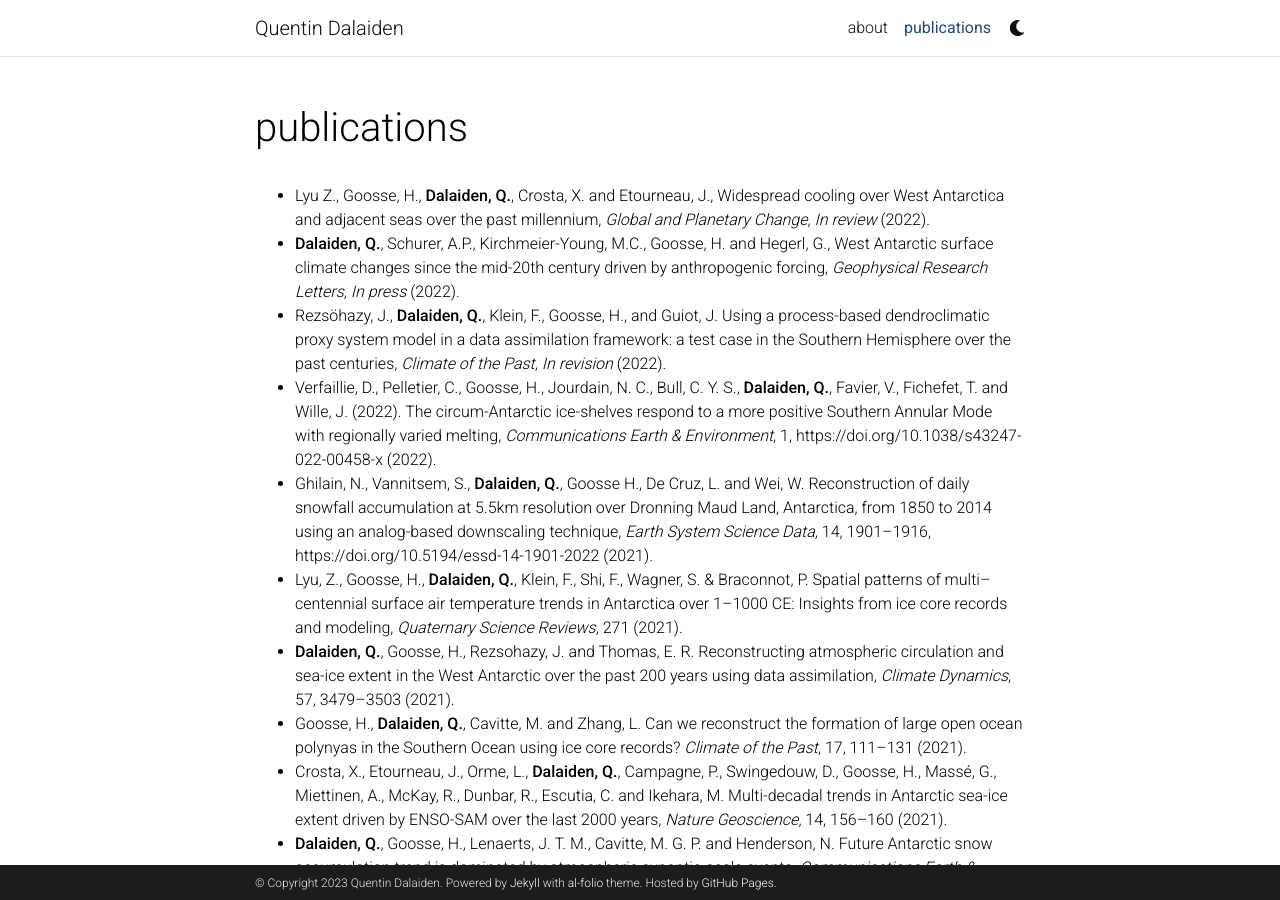
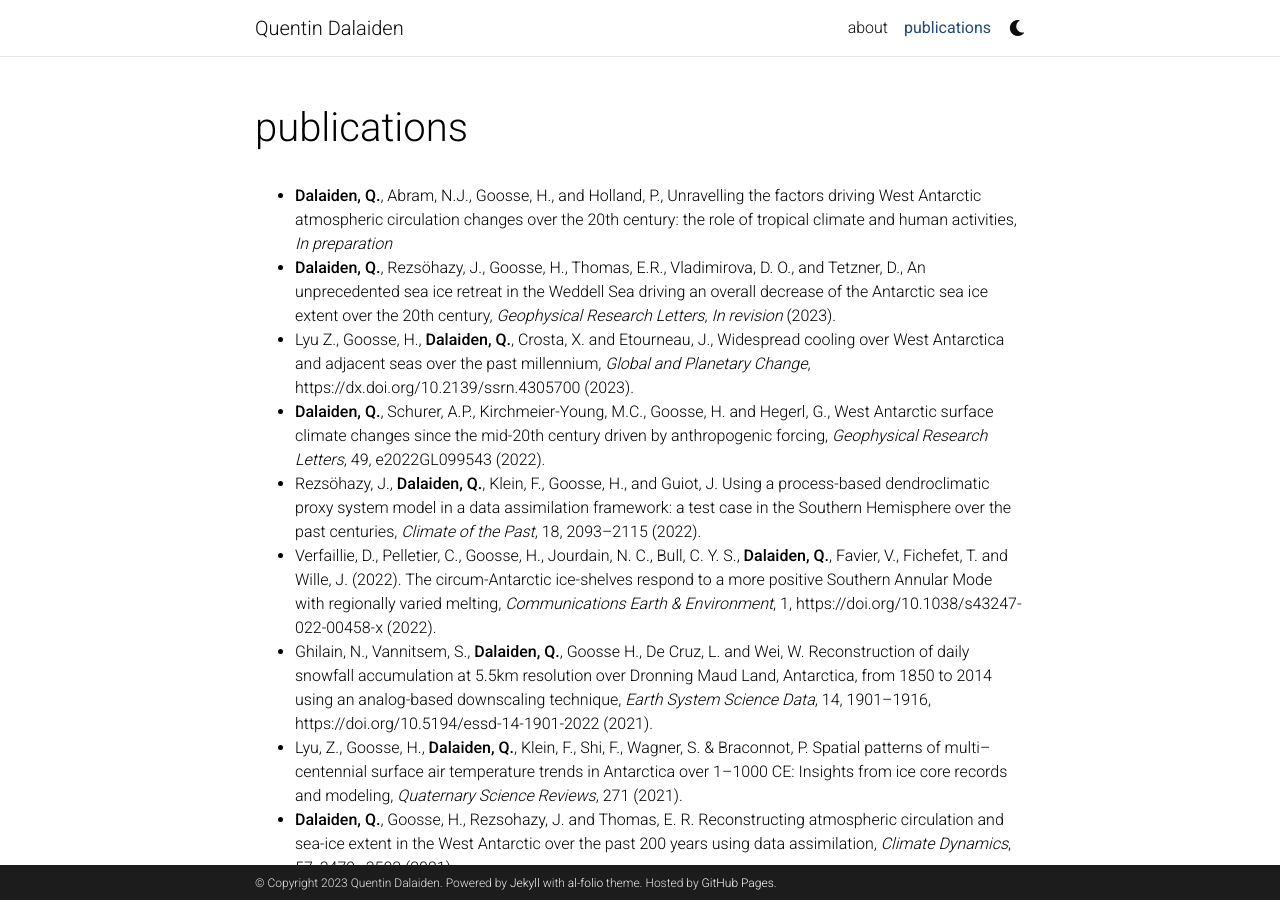
Before and after one commit to dalaiden/portfolio, a Jekyll site: the page built from _pages/publications.md, in a window 1280 px wide and 900 px high. Built offline with Jekyll 4.4.1, drawn with Linux system fonts in a browser that asks for light colours; comment, search, counter and statistics services are not loaded; a style sheet for code colours, icons or effects is not loaded.

Commit message:
New edit

```diff
--- a/_pages/publications.md
+++ b/_pages/publications.md
@@ -7,9 +7,11 @@ nav: true
 nav_order: 2
 ---
 
-- Lyu Z., Goosse, H., **Dalaiden, Q.**, Crosta, X. and Etourneau, J., Widespread cooling over West Antarctica and adjacent seas over the past millennium, *Global and Planetary Change*, *In review* (2022).
-- **Dalaiden, Q.**, Schurer, A.P., Kirchmeier-Young, M.C., Goosse, H. and Hegerl, G., West Antarctic surface climate changes since the mid-20th century driven by anthropogenic forcing, *Geophysical Research Letters*, *In press* (2022).
-- Rezsöhazy, J., **Dalaiden, Q.**, Klein, F., Goosse, H., and Guiot, J. Using a process-based dendroclimatic proxy system model in a data assimilation framework: a test case in the Southern Hemisphere over the past centuries, *Climate of the Past*, *In revision* (2022).
+- **Dalaiden, Q.**, Abram, N.J., Goosse, H., and Holland, P., Unravelling the factors driving West Antarctic atmospheric circulation changes over the 20th century: the role of tropical climate and human activities, *In preparation*
+- **Dalaiden, Q.**, Rezsöhazy, J., Goosse, H., Thomas, E.R., Vladimirova, D. O., and Tetzner, D., An unprecedented sea ice retreat in the Weddell Sea driving an overall decrease of the Antarctic sea ice extent over the 20th century, *Geophysical Research Letters*, *In revision* (2023).
+- Lyu Z., Goosse, H., **Dalaiden, Q.**, Crosta, X. and Etourneau, J., Widespread cooling over West Antarctica and adjacent seas over the past millennium, *Global and Planetary Change*, https://dx.doi.org/10.2139/ssrn.4305700 (2023).
+- **Dalaiden, Q.**, Schurer, A.P., Kirchmeier-Young, M.C., Goosse, H. and Hegerl, G., West Antarctic surface climate changes since the mid-20th century driven by anthropogenic forcing, *Geophysical Research Letters*, 49, e2022GL099543 (2022).
+- Rezsöhazy, J., **Dalaiden, Q.**, Klein, F., Goosse, H., and Guiot, J. Using a process-based dendroclimatic proxy system model in a data assimilation framework: a test case in the Southern Hemisphere over the past centuries, *Climate of the Past*, 18, 2093–2115 (2022).
 - Verfaillie, D., Pelletier, C., Goosse, H., Jourdain, N. C., Bull, C. Y. S., **Dalaiden, Q.**, Favier, V., Fichefet, T. and Wille, J. (2022). The circum-Antarctic ice-shelves respond to a more positive Southern Annular Mode with regionally varied melting, *Communications Earth & Environment*, 1, https://doi.org/10.1038/s43247-022-00458-x (2022).
 - Ghilain, N., Vannitsem, S., **Dalaiden, Q.**, Goosse H., De Cruz, L.  and Wei, W. Reconstruction of daily snowfall accumulation at 5.5km resolution over Dronning Maud Land, Antarctica, from 1850 to 2014 using an analog-based downscaling technique, *Earth System Science Data*, 14, 1901–1916, https://doi.org/10.5194/essd-14-1901-2022 (2021).
 - Lyu, Z., Goosse, H., **Dalaiden, Q.**, Klein, F., Shi, F., Wagner, S. & Braconnot, P. Spatial patterns of multi–centennial surface air temperature trends in Antarctica over 1–1000 CE: Insights from ice core records and modeling, *Quaternary Science Reviews*, 271 (2021).
```
Also changed, not shown: 1 other file.
